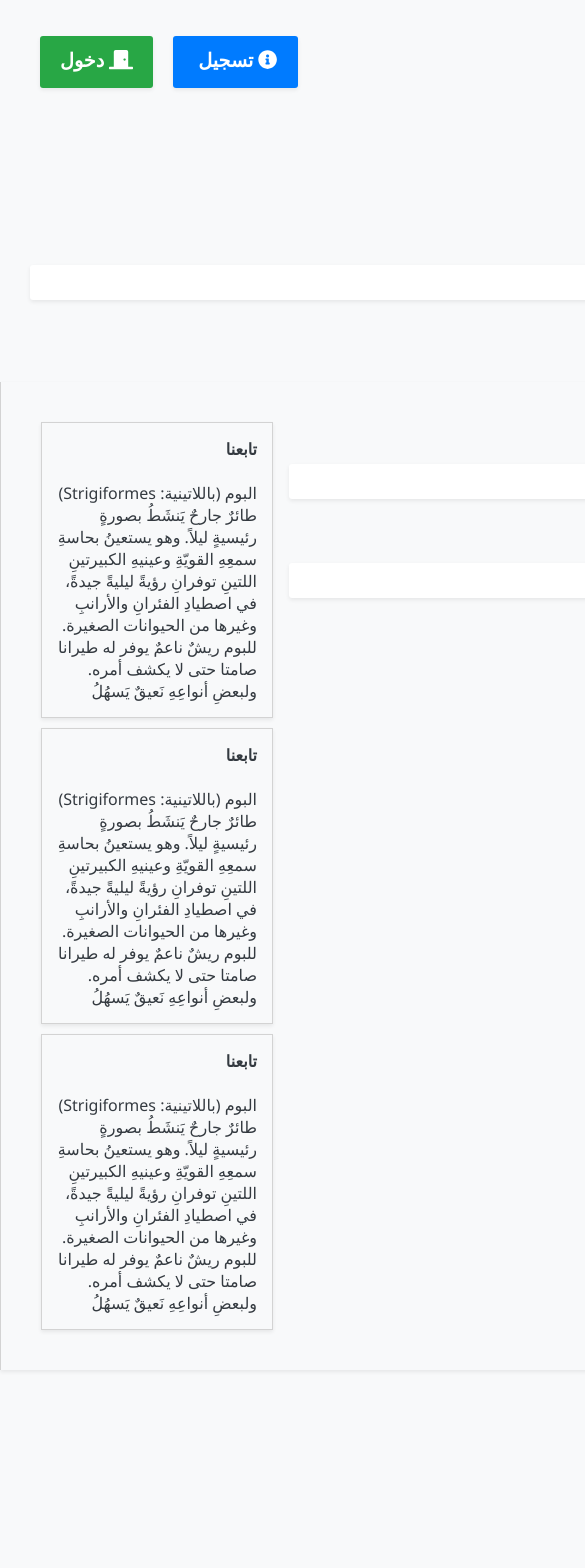
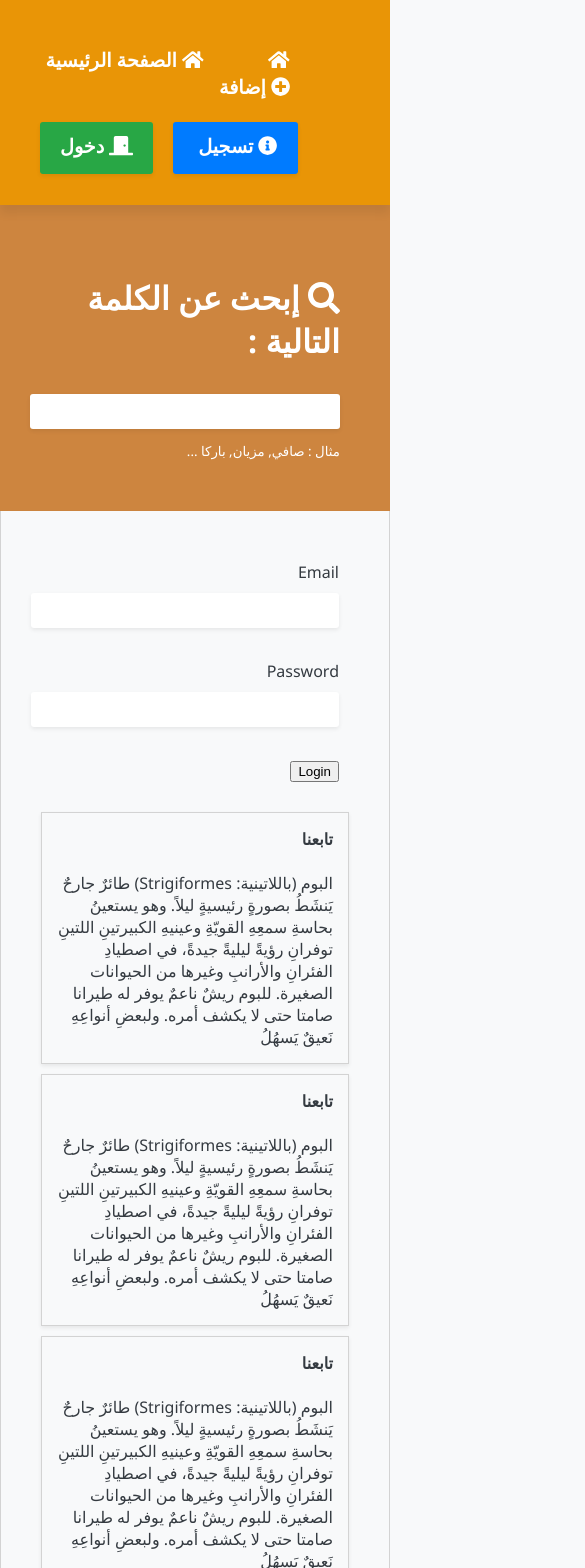
Before and after one commit to starshums/p.mehrass, a React (Create React App) app in the folder client/: page /login in a window 390 px wide. Shown: the top 1568 px of the page, 585 px wide, since content can reach past the window. Before the commit the page ends 1452 px from the top, so only its background shows below. Built offline with nearby package versions, Linux system fonts and the light colour scheme.

Commit message:
Added responsive design

```diff
--- a/client/src/index.css
+++ b/client/src/index.css
@@ -224,7 +224,7 @@ label {
   font-size: 16x;
 }
 input {
-  border: none;
+  border: none !important;
   border: 1 solid lightgray;
   box-shadow: 0 .125rem .25rem rgba(0,0,0,.075)!important;
   border-radius: 3px;
@@ -275,3 +275,25 @@ input {
   height: 0;
   clear: both;
 }
+
+
+/* Responsive */
+@media (max-width: 1100px) {
+  .main {
+    width: auto;
+  }
+
+  .content {
+    padding: 20px;
+    float: none;
+    width: auto;
+  }
+
+  .main-sidebar {
+    float: none;
+  }
+
+  .side-bar {
+    width: auto;
+  }
+}
--- a/client/src/store/index.js
+++ b/client/src/store/index.js
@@ -53,7 +53,7 @@ const store = createStore(
     PERSISTED_STATE,
     compose(
         applyMiddleware(thunk),
-        // window.__REDUX_DEVTOOLS_EXTENSION__ && window.__REDUX_DEVTOOLS_EXTENSION__()
+        window.__REDUX_DEVTOOLS_EXTENSION__ && window.__REDUX_DEVTOOLS_EXTENSION__()
     )
 );
 
```
